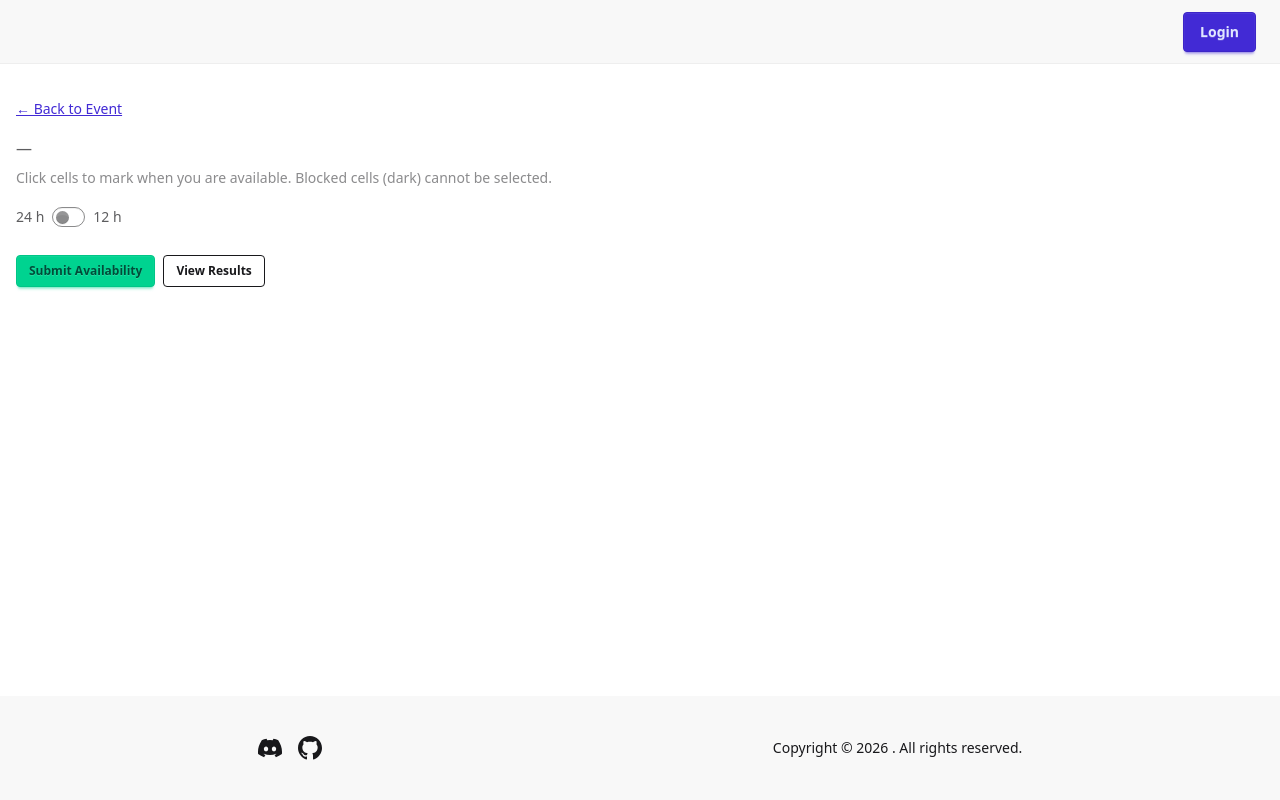
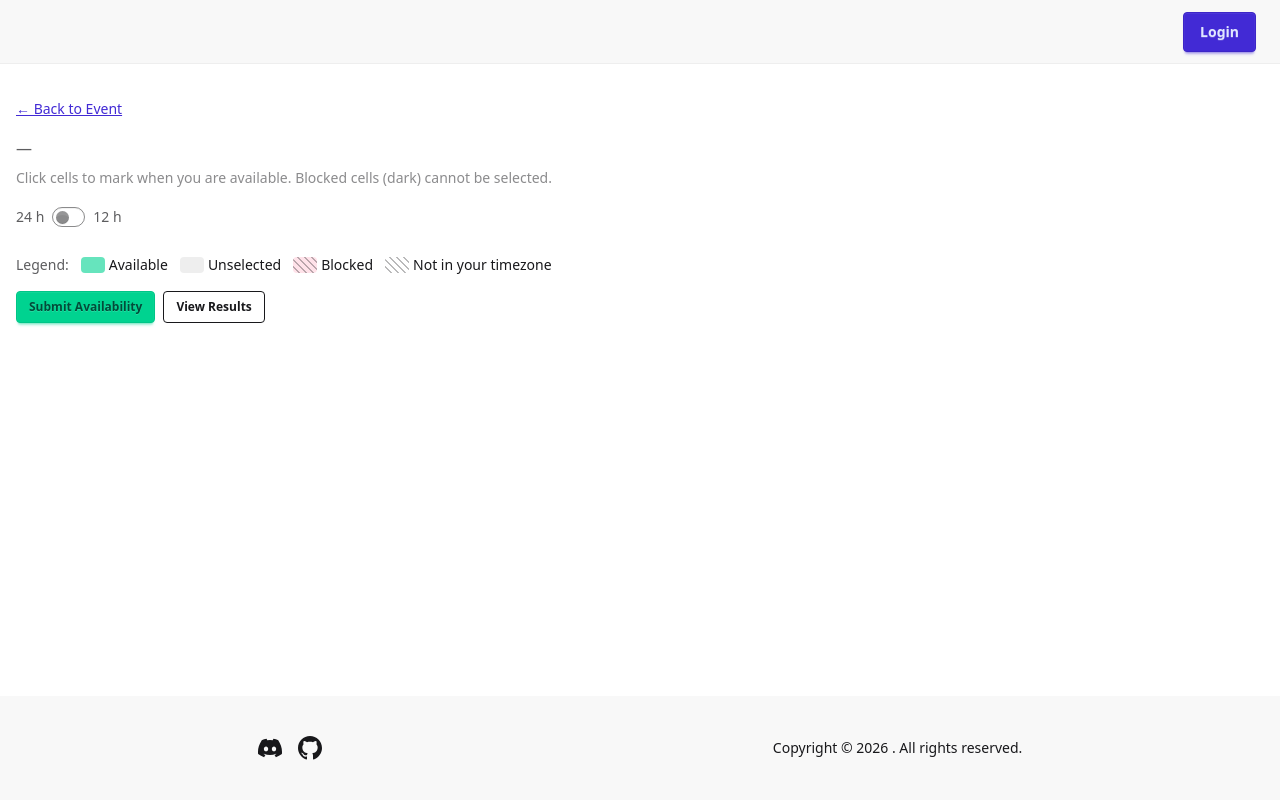
Before and after one commit to vincentdavis/GOTTA_BIKE_virtual_team_platform, a Django app: template templates/events/availability_respond.html in a window 1280 px wide. Run offline with Django 5.2, Linux system fonts and the light colour scheme; the template is opened without the code that fills it, so the values that code supplies are empty; style sheets or scripts are compiled from the project's sources; parts of the project's set-up code (start-up, migrations or seed data) failed here and were passed over; some libraries are stand-ins or nearby versions.

Commit message:
Add cell-state legend to the availability response form
Mirrors the legend on the results page so riders can read the
diagonal-stripe and color states without checking the help text.
Swatches reuse the existing .avail-cell classes so they track any
future styling changes.

Co-Authored-By: Claude Opus 4.7 (1M context) <noreply@anthropic.com>

```diff
--- a/templates/events/availability_respond.html
+++ b/templates/events/availability_respond.html
@@ -112,6 +112,27 @@
       <svg xmlns="http://www.w3.org/2000/svg" class="h-4 w-4" fill="none" viewBox="0 0 24 24" stroke="currentColor"><path stroke-linecap="round" stroke-linejoin="round" stroke-width="2" d="M9 5l7 7-7 7"/></svg>
     </button>
     <div id="grid-container" class="avail-grid-wrap mb-4"></div>
+  </div>
+
+  <!-- Legend -->
+  <div class="flex flex-wrap items-center gap-3 mb-4 text-sm">
+    <span class="text-base-content/70">Legend:</span>
+    <div class="flex items-center gap-1">
+      <span class="inline-block rounded avail-cell" data-state="available" style="width: 1.5rem; height: 1rem; cursor: default;"></span>
+      <span>Available</span>
+    </div>
+    <div class="flex items-center gap-1">
+      <span class="inline-block rounded avail-cell" data-state="unselected" style="width: 1.5rem; height: 1rem; cursor: default;"></span>
+      <span>Unselected</span>
+    </div>
+    <div class="flex items-center gap-1">
+      <span class="inline-block rounded avail-cell cell-blocked" style="width: 1.5rem; height: 1rem; cursor: default;"></span>
+      <span>Blocked</span>
+    </div>
+    <div class="flex items-center gap-1">
+      <span class="inline-block rounded avail-cell cell-inactive" style="width: 1.5rem; height: 1rem; cursor: default;"></span>
+      <span>Not in your timezone</span>
+    </div>
   </div>
 
   <!-- Actions -->
```
